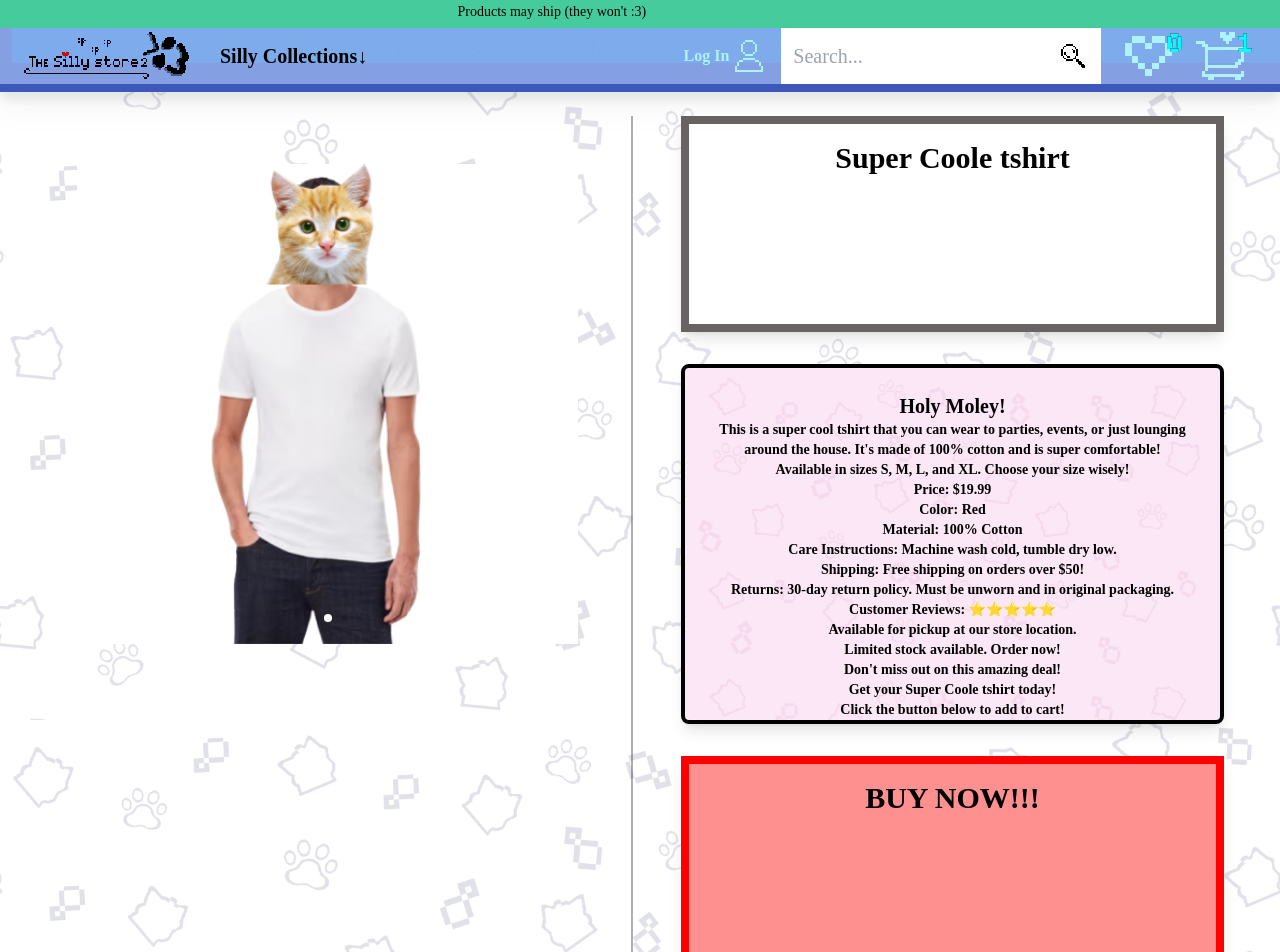
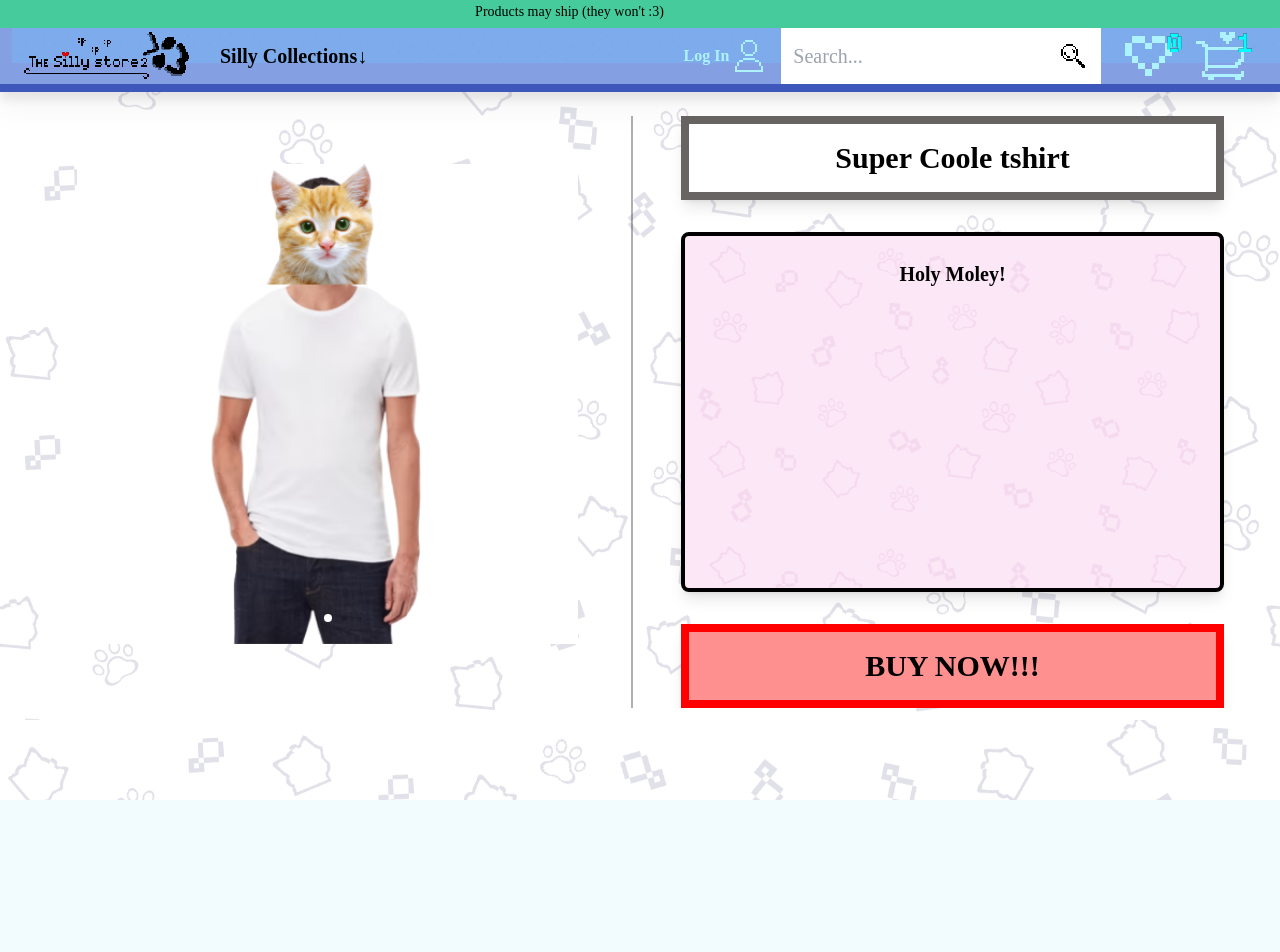
Before and after one commit to kanlilolilo/sillystore-react, a React (Vite) app: page /product in a window 1280 px wide. Shown: the top 952 px of the page. After the commit the page ends 800 px from the top, so only its background shows below. Built offline with nearby package versions, Linux system fonts and the light colour scheme; a web font is replaced by a local one; what spotify-web-api-js, tailwindcss-image-rendering would draw is missing.

Commit message:
schijt ding

```diff
--- a/src/components/Product.jsx
+++ b/src/components/Product.jsx
@@ -18,32 +18,6 @@ function Product() {
           </div>
           <div className={`${styles.productdesc} min-h-[360px] border-4 sm:p-6 p-3 rounded-lg shadow-lg flex-1 sm:mx-8 mx-2 overflow-auto text-center`}>
             <h1 className="text-xl font-bold">Holy Moley!</h1>
-            <p className="text-sm">This is a super cool tshirt that you can wear to parties, events, or just lounging around the house. It's made of 100% cotton and is super comfortable!</p>
-            <p className="text-sm">Available in sizes S, M, L, and XL. Choose your size wisely!</p>
-            <p className="text-sm">Price: $19.99</p>
-            <p className="text-sm">Color: Red</p>
-            <p className="text-sm">Material: 100% Cotton</p>
-            <p className="text-sm">Care Instructions: Machine wash cold, tumble dry low.</p>
-            <p className="text-sm">Shipping: Free shipping on orders over $50!</p>
-            <p className="text-sm">Returns: 30-day return policy. Must be unworn and in original packaging.</p>
-            <p className="text-sm">Customer Reviews: ⭐⭐⭐⭐⭐</p>
-            <p className="text-sm">Available for pickup at our store location.</p>
-            <p className="text-sm">Limited stock available. Order now!</p>
-            <p className="text-sm">Don't miss out on this amazing deal!</p>
-            <p className="text-sm">Get your Super Coole tshirt today!</p>
-            <p className="text-sm">Click the button below to add to cart!</p>
-            <p className="text-sm">Hurry, while supplies last!</p>
-            <p className="text-sm">Thank you for shopping with us!</p>
-            <p className="text-sm">We appreciate your business!</p>
-            <p className="text-sm">Follow us on social media for updates and promotions!</p>
-            <p className="text-sm">Instagram: @supercoole</p>
-            <p className="text-sm">Facebook: Super Coole</p>
-            <p className="text-sm">Twitter: @supercoole</p>
-            <p className="text-sm">TikTok: @supercoole</p>
-            <p className="text-sm">YouTube: Super Coole</p>
-            <p className="text-sm">Pinterest: Super Coole</p>
-            <p className="text-sm">Snapchat: @supercoole</p>
-            <p className="text-sm">LinkedIn: Super Coole</p>
           </div>
           <div className={`h-auto border-8 border-[#ff0000] sm:p-4 p-2 sm:mx-8 mx-2 shadow-lg mx-8 h-full overflow-auto text-center bg-[#ff9090] cursor-pointer`}>
             <h1 className="sm:text-3xl text-lg font-bold">BUY NOW!!!</h1>
```
